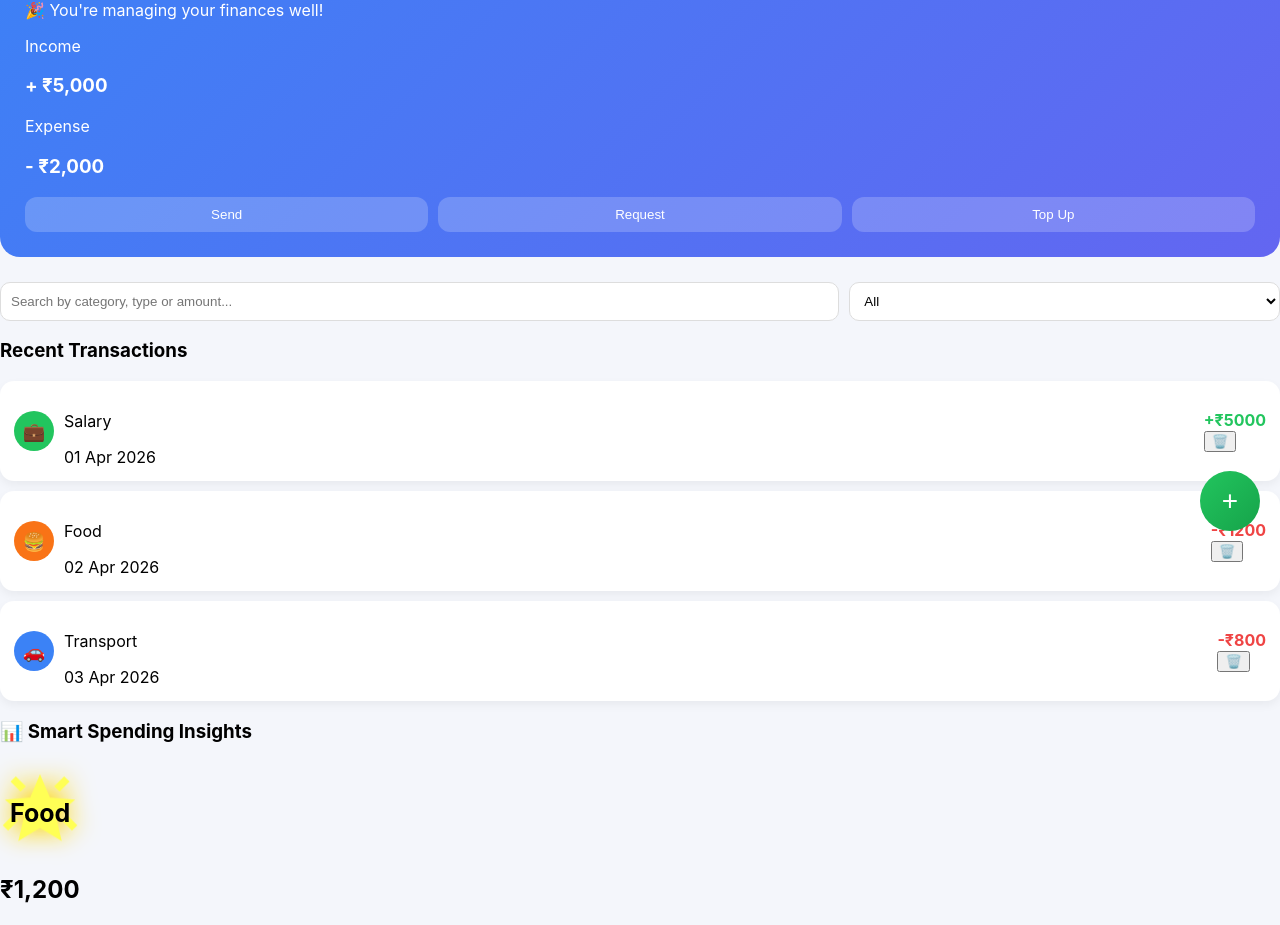
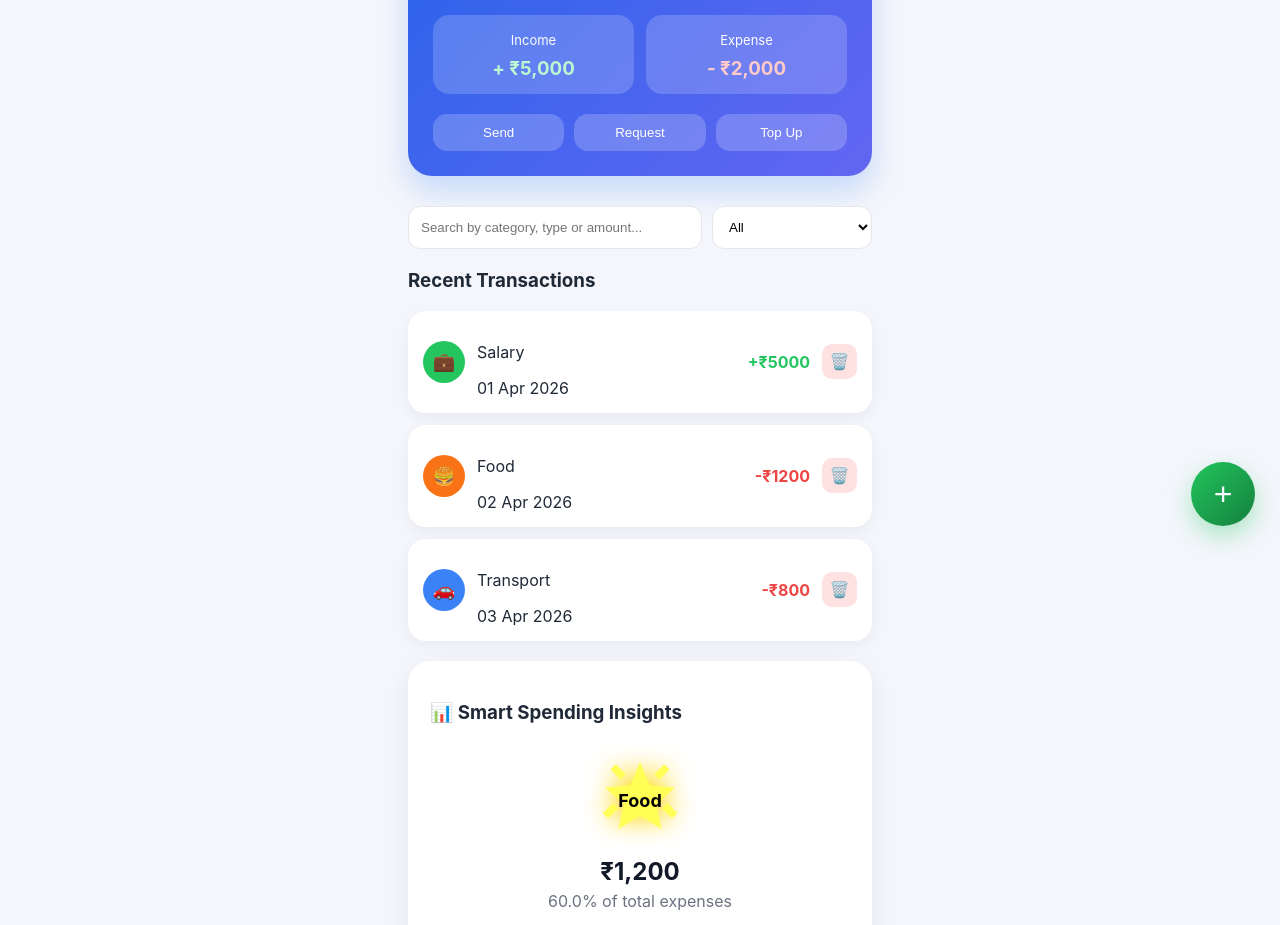
Before and after one commit to AnjaliLadha29/Finance-Dashboard, a React (Vite) app: page / in a window 1280 px wide. Shown: the part 249-1174 px from the top of the page. Built offline with nearby package versions, Linux system fonts and the light colour scheme.

Commit message:
Update index.css

```diff
--- a/src/index.css
+++ b/src/index.css
@@ -8,73 +8,370 @@
   --red: #ef4444;
   --text: #1f2937;
   --subtext: #6b7280;
+  --border: #e5e7eb;
+}
+
+*
+{
+  box-sizing: border-box;
 }
 
 body
 {
   margin: 0;
-  font-family: "Inter", sans-serif;
+  font-family: "Inter", "Segoe UI", sans-serif;
   background: var(--bg);
+  color: var(--text);
 }
-
-.container
+/* MAIN APP */
+.app
 {
   max-width: 500px;
   margin: auto;
-  padding: 16px;
+  padding: 18px;
 }
 
+.app-header
+{
+  margin-bottom: 20px;
+  text-align: center;
+}
+
+.app-header h1
+{
+  margin: 0;
+  font-size: 28px;
+  font-weight: 700;
+}
+
+.app-header p
+{
+  margin-top: 6px;
+  color: var(--subtext);
+  font-size: 14px;
+}
+/* DASHBOARD */
 .balance-card
 {
-  background: linear-gradient(135deg, #3b82f6, #6366f1);
+  background: linear-gradient(135deg, #2563eb, #6366f1);
   color: white;
   padding: 25px;
-  border-radius: 20px;
-  transition: transform 0.2s ease;
+  border-radius: 24px;
+  box-shadow: 0 15px 30px rgba(59,130,246,.25);
+  transition: .25s ease;
 }
 
 .balance-card:hover
 {
-  transform: translateY(-4px);
+  transform: translateY(-5px);
 }
 
-.balance-card h2
+.balance-title
 {
-  margin: 0;
-  font-size: 28px;
+  font-size: 14px;
+  opacity: .9;
 }
 
+.balance-amount
+{
+  margin: 8px 0;
+  font-size: 38px;
+  font-weight: 800;
+}
+
+.balance-status
+{
+  font-size: 14px;
+}
+/* INCOME EXPENSE */
+.summary-container
+{
+  display: flex;
+  gap: 12px;
+  margin-top: 22px;
+}
+
+.summary-box
+{
+  flex: 1;
+  background: rgba(255,255,255,.18);
+  backdrop-filter: blur(10px);
+  padding: 14px;
+  border-radius: 16px;
+  text-align: center;
+}
+
+.summary-box span
+{
+  font-size: 13px;
+}
+
+.summary-box h3
+{
+  margin: 8px 0 0;
+}
+
+.income-box h3
+{
+  color: #bbf7d0;
+}
+
+.expense-box h3
+{
+  color: #fecaca;
+}
+/* ACTION BUTTONS */
 .actions
 {
   display: flex;
   gap: 10px;
-  margin-top: 15px;
+  margin-top: 20px;
 }
 
 .actions button
 {
   flex: 1;
-  background: rgba(255,255,255,0.2);
   border: none;
-  padding: 10px;
+  padding: 11px;
+  border-radius: 14px;
+  cursor: pointer;
+  color: white;
+  background: rgba(255,255,255,.2);
+  transition: .2s;
+}
+
+.actions button:hover
+{
+  background: rgba(255,255,255,.35);
+}
+/* FILTERS */
+.filters
+{
+  display: flex;
+  gap: 10px;
+  margin: 20px 0;
+}
+
+input, select
+{
+  width: 100%;
+  padding: 12px;
+  margin-top: 10px;
   border-radius: 12px;
-  color: white;
-  cursor: pointer;
+  border: 1px solid var(--border);
+  background: white;
+  outline: none;
+}
+
+input:focus, select:focus
+{
+  border-color: #3b82f6;
+  box-shadow: 0 0 0 3px rgba(59,130,246,.15);
+}
+
+.filters input
+{
+  flex: 2;
+}
+
+.filters select
+{
+  flex: 1;
+}
+/* TRANSACTION CARD */
+.txn-card
+{
+  display: flex;
+  justify-content: space-between;
+  align-items: center;
+  background: white;
+  padding: 15px;
+  border-radius: 18px;
+  margin-bottom: 12px;
+  box-shadow: 0 5px 15px rgba(0,0,0,.05);
+  transition: .2s;
+}
+
+.txn-card:hover
+{
+  transform: translateY(-3px);
+  box-shadow: 0 10px 25px rgba(0,0,0,.08);
+}
+
+.txn-left
+{
+  display: flex;
+  gap: 12px;
+  align-items: center;
 }
 
 .icon
 {
-  width: 40px;
-  height: 40px;
+  width: 42px;
+  height: 42px;
   border-radius: 50%;
-  color: white;
 }
 
-.balance-text
+.green
 {
+  color: var(--green);
+  font-weight: 700;
+}
+
+.red
+{
+  color: var(--red);
+  font-weight: 700;
+}
+/* INSIGHTS */
+.insights-card
+{
+  margin-top: 20px;
+  background: white;
+  padding: 22px;
+  border-radius: 22px;
+  box-shadow: 0 8px 25px rgba(0,0,0,.07);
+}
+
+.insight-details p
+{
+  margin: 8px 0;
+}
+
+.alert-box
+{
+  margin-top: 18px;
+  padding: 14px;
+  border-radius: 14px;
+  background: #eff6ff;
+  color: #1e3a8a;
+  border-left: 5px solid #2563eb;
+}
+/* STAR */
+.star-container
+{
+  position: relative;
+  display: inline-block;
+}
+
+.star-icon
+{
+  width: 80px;
+  height: 80px;
+  filter: drop-shadow(0 0 12px gold);
+  animation: float 2s infinite;
+}
+
+.star-text
+{
+  position: absolute;
+  top: 50%;
+  left: 50%;
+  transform: translate(-50%,-50%);
+  font-weight: bold;
+  font-size: 18px;
+  color: black;
+}
+
+@keyframes float
+{
+  50%
+  {
+    transform: translateY(-6px);
+  }
+}
+/* MODAL */
+.modal
+{
+  position: fixed;
+  inset: 0;
+  background: rgba(0,0,0,.45);
   display: flex;
   align-items: center;
-  gap: 8px;
+  justify-content: center;
+  z-index: 100;
+}
+
+.modal-content
+{
+  background: white;
+  width: 90%;
+  max-width: 400px;
+  padding: 25px;
+  border-radius: 22px;
+  animation: popup .25s ease;
+}
+
+@keyframes popup
+{
+  from
+  {
+    opacity: 0;
+    transform: translateY(20px);
+  }
+  to
+  {
+    opacity: 1;
+    transform: translateY(0);
+  }
+}
+
+.close-btn
+{
+  float: right;
+  border: none;
+  background: none;
+  cursor: pointer;
+  font-size: 20px;
+}
+/* FAB */
+.fab
+{
+  position: fixed;
+  right: 25px;
+  bottom: 25px;
+  width: 64px;
+  height: 64px;
+  border-radius: 50%;
+  border: none;
+  background: linear-gradient(135deg, #22c55e, #15803d);
+  color: white;
+  font-size: 32px;
+  cursor: pointer;
+  box-shadow: 0 10px 25px rgba(34,197,94,.35);
+  transition: .25s;
+}
+
+.fab:hover
+{
+  transform: scale(1.1);
+}
+/* TOAST */
+.toast
+{
+  position:fixed;
+  top:20px;
+  right:20px;
+  background:#22c55e;
+  color:white;
+  padding:14px 20px;
+  border-radius:12px;
+  z-index:999;
+}
+/* ERRORS */
+.error
+{
+  display:block;
+  color:#ef4444;
+  font-size:13px;
+  margin-top:5px;
+}
+/* EMPTY STATE */
+.empty-state
+{
+  text-align:center;
+  padding:30px;
+  color:#6b7280;
 }
 
 .coin-icon
@@ -83,162 +380,67 @@ body
   height: 24px;
 }
 
-.filters
+.top-spending
+{
+  text-align: center;
+  padding: 15px 0;
+}
+
+.top-spending h2
+{
+  margin: 15px 0 5px;
+  color: #111827;
+}
+
+.top-spending p
+{
+  color: #6b7280;
+  margin: 0;
+}
+
+.txn-right
 {
   display: flex;
-  gap: 10px;
-  margin: 15px 0;
+  align-items: center;
+  gap: 12px;
 }
 
-.filters input
+
+.delete-btn
 {
-  flex: 2;
-  padding: 10px;
+  border: none;
+  background: #fee2e2;
+  color: #dc2626;
+  width: 35px;
+  height: 35px;
   border-radius: 10px;
-  border: 1px solid #ddd;
+  cursor: pointer;
+  font-size: 16px;
+  transition: .2s;
 }
 
-.filters select
+
+.delete-btn:hover
 {
-  flex: 1;
-  padding: 10px;
-  border-radius: 10px;
-  border: 1px solid #ddd;
-  background: white;
+  background: #fecaca;
+  transform: scale(1.1);
 }
 
-.txn-card
+/* MOBILE */
+@media(max-width:600px)
 {
-  display: flex;
-  justify-content: space-between;
-  align-items: center;
-  background: white;
-  padding: 14px;
-  border-radius: 14px;
-  margin-bottom: 10px;
-  box-shadow: 0 4px 10px rgba(0,0,0,0.05);
-}
-
-.txn-left
-{
-  display: flex;
-  gap: 10px;
-  align-items: center;
-}
-
-.icon
-{
-  width: 40px;
-  height: 40px;
-  border-radius: 50%;
-  background: #e0e7ff;
-}
-
-.green
-{
-  color: var(--green);
-  font-weight: bold;
-}
-
-.red
-{
-  color: var(--red);
-  font-weight: bold;
-}
-
-.star-container
-{
-  position: relative;
-  display: inline-block;
-  margin-top: 10px;
-}
-
-.star-text
-{
-  position: absolute;
-  top: 50%;
-  left: 50%;
-  transform: translate(-50%, -50%);
-  font-weight: bold;
-  color: #000000;
-  font-size: 25px;
-  text-align: center;
-  width: 60px;
-}
-
-.star-icon
-{
-  width: 80px;
-  height: 80px;
-  animation: float 2s ease-in-out infinite;
-  filter: drop-shadow(0 0 12px gold);
-}
-
-@keyframes float
-{
-  0% { transform: translateY(0); }
-  50% { transform: translateY(-5px); }
-  100% { transform: translateY(0); }
-}
-
-.fab
-{
-  position: fixed;
-  bottom: 20px;
-  right: 20px;
-  width: 60px;
-  height: 60px;
-  border-radius: 50%;
-  background: linear-gradient(135deg, #22c55e, #16a34a);
-  color: white;
-  font-size: 28px;
-  border: none;
-  cursor: pointer;
-}
-
-.modal
-{
-  position: fixed;
-  top: 0;
-  left: 0;
-  width: 100%;
-  height: 100%;
-  background: rgba(0,0,0,0.4);
-}
-
-.modal-content
-{
-  background: white;
-  padding: 20px;
-  border-radius: 16px;
-  width: 90%;
-  max-width: 400px;
-  margin: 100px auto;
-  position: relative;
-}
-
-input, select
-{
-  width: 100%;
-  padding: 10px;
-  margin-top: 10px;
-  border-radius: 8px;
-  border: 1px solid #ddd;
-}
-
-.close-btn
-{
-  position: absolute;
-  top: 10px;
-  right: 12px;
-  background: none;
-  border: none;
-  font-size: 18px;
-  cursor: pointer;
-}
-
-@media (max-width: 600px) {
-  .container {
+  .app
+  {
     padding: 12px;
   }
+
+  .summary-container
+  {
+    flex-direction: column;
+  }
+
+  .filters
+  {
+    flex-direction: column;
+  }
 }
```
